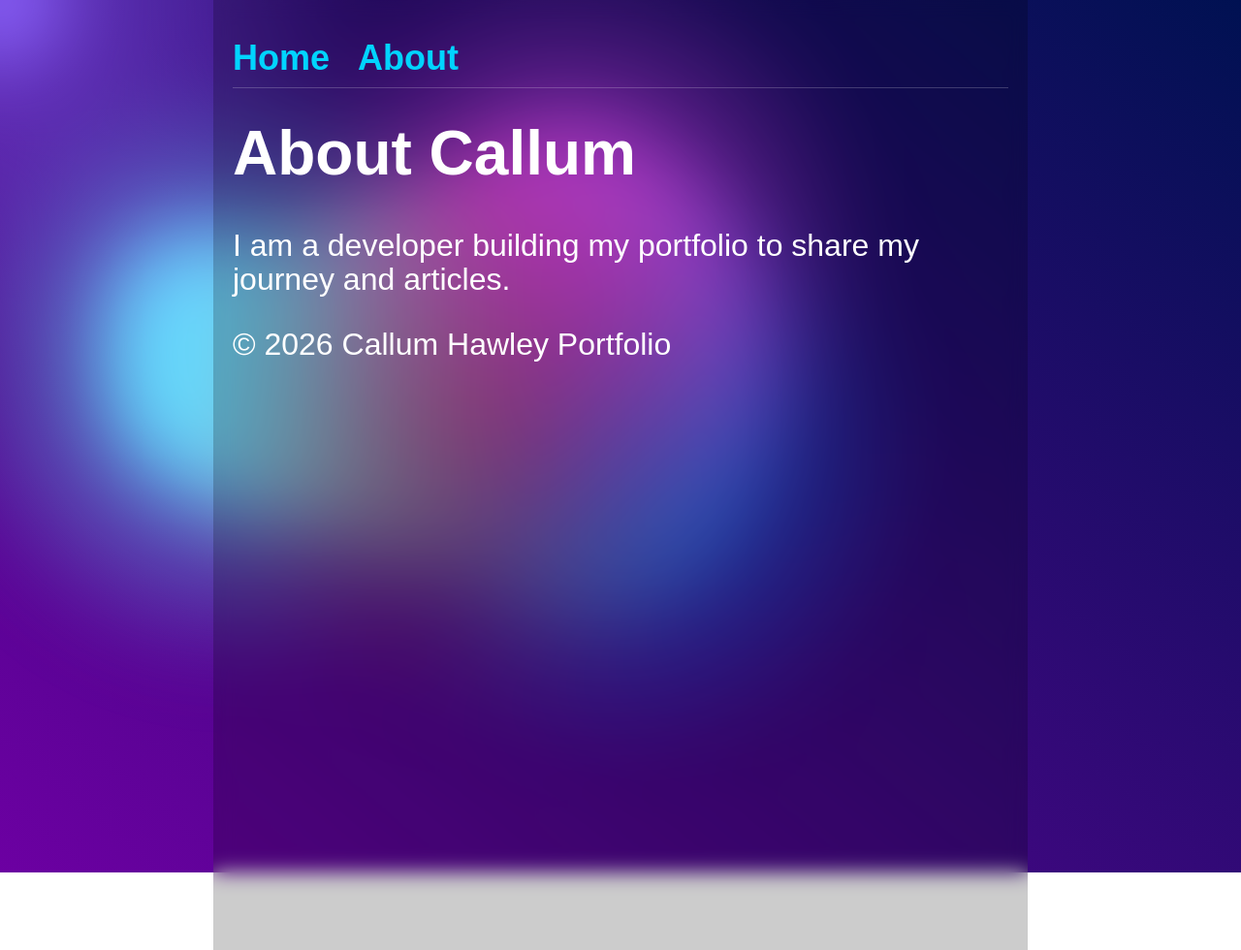
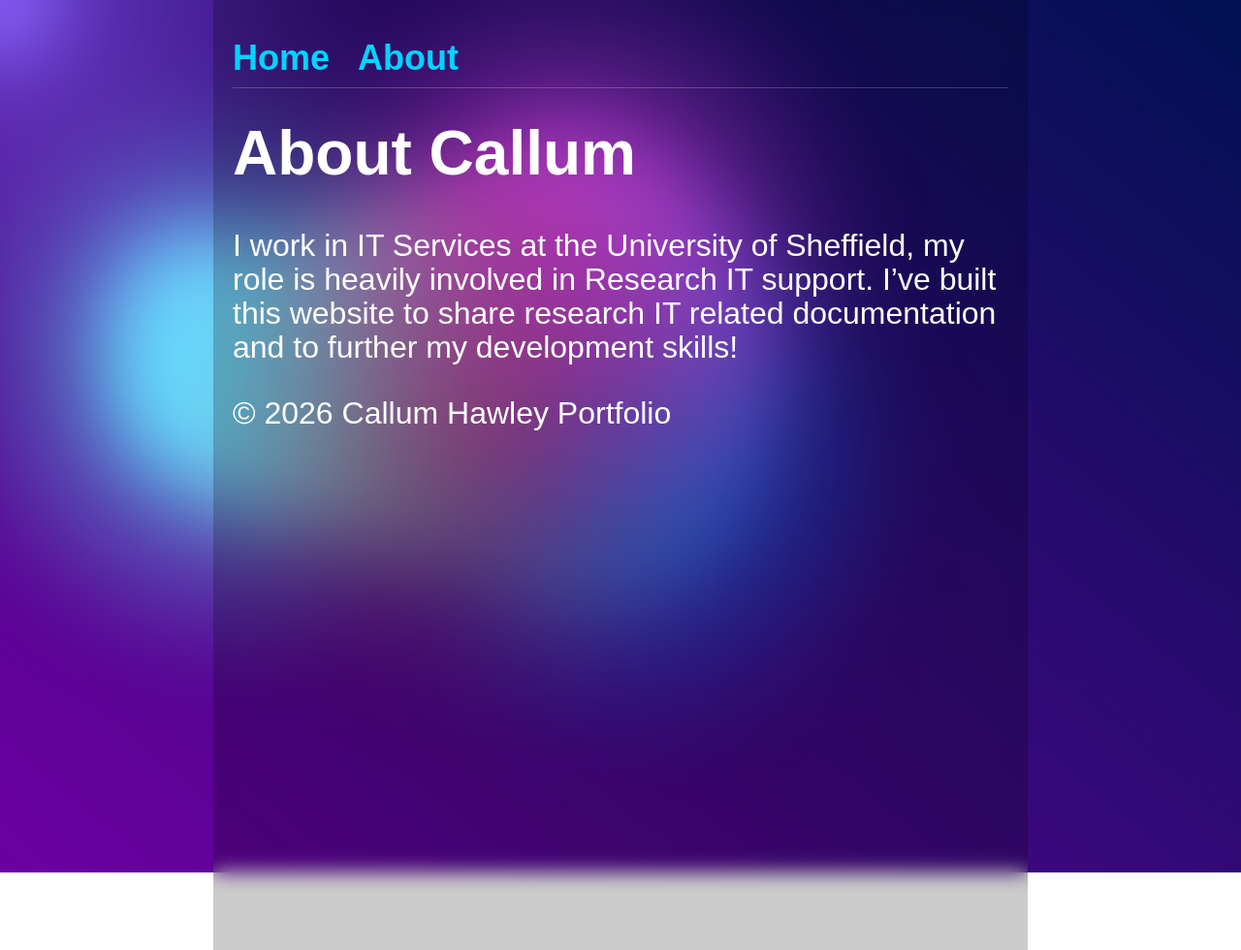
Before and after one commit to CHawley97/callum-hawley, a Jekyll site: the page built from about.md, in a window 1280 px wide. Shown: the whole page at 97% size. Built offline with Jekyll 4.4.1, drawn with Linux system fonts in a browser that asks for light colours; some web fonts are replaced.

Commit message:
small text edits

```diff
--- a/about.md
+++ b/about.md
@@ -5,4 +5,4 @@ permalink: /about/
 ---
 
 # About Callum
-I am a developer building my portfolio to share my journey and articles.
+I work in IT Services at the University of Sheffield, my role is heavily involved in Research IT support. I've built this website to share research IT related documentation and to further my development skills!
```
Also changed, not shown: index.md (+1 -1 lines).
